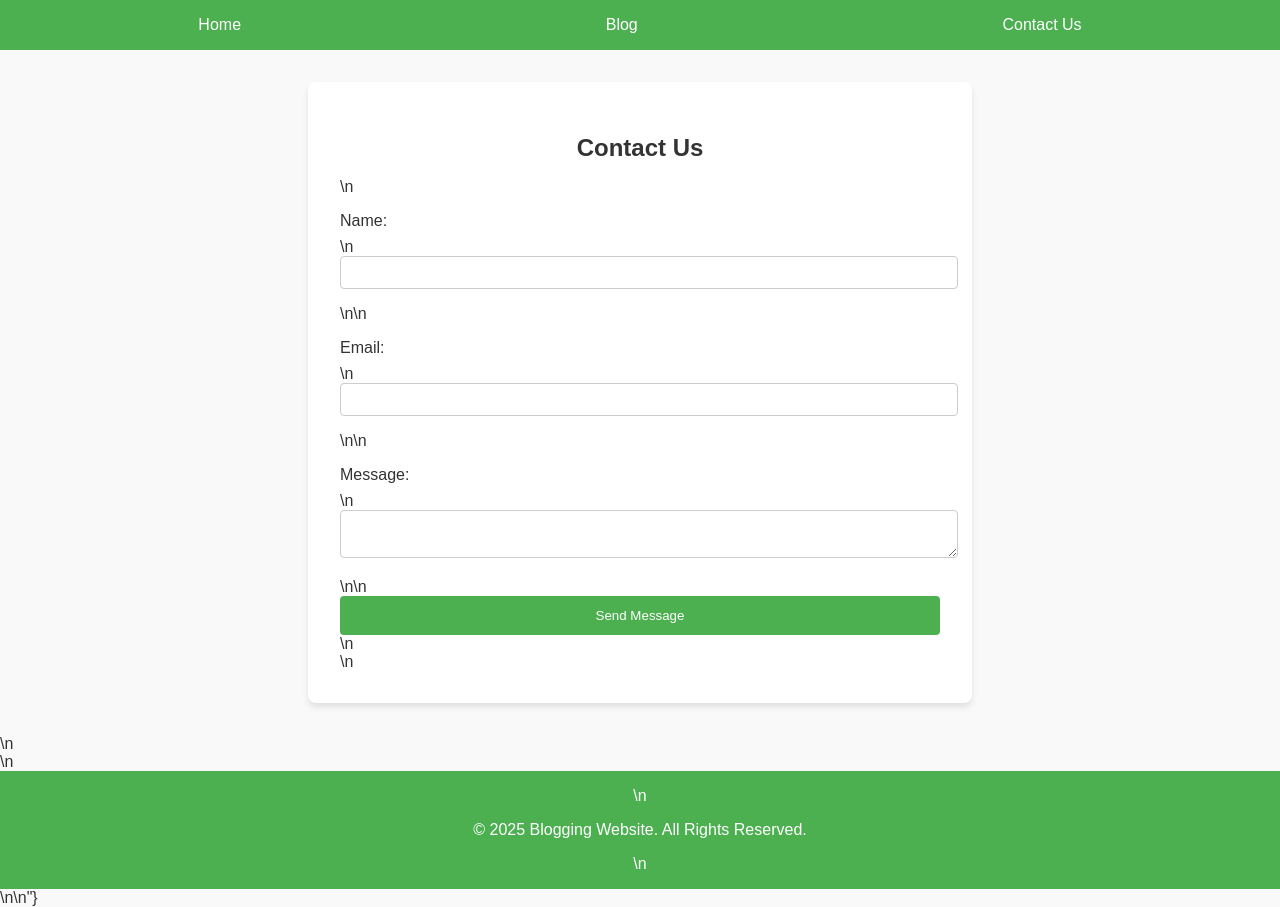
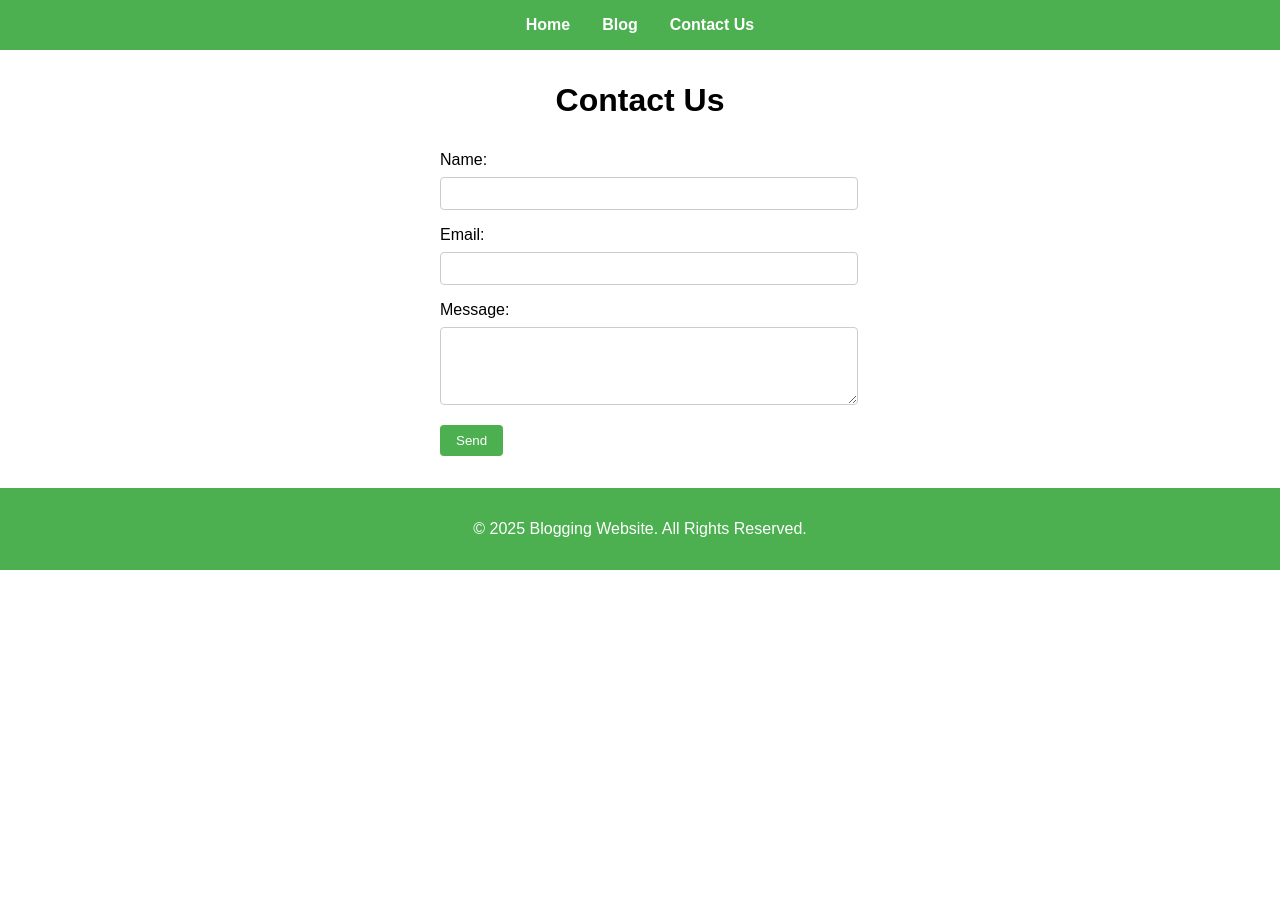
Before and after one commit to ranaqasim22/Blogging-Website, a website: page src/contact.html in a window 1280 px wide. After the commit the page ends 800 px from the top, so only its background shows below. Drawn offline with Linux system fonts and the light colour scheme.

Commit message:
contact us html and css added

```diff
--- a/src/contact.html
+++ b/src/contact.html
@@ -3,7 +3,7 @@
 <head>
     <meta charset="UTF-8">
     <meta name="viewport" content="width=device-width, initial-scale=1.0">
-    <title>Contact Us | Blogging Website</title>
+    <title>Contact Us</title>
     <link rel="stylesheet" href="../style/contact.css">
 </head>
 <body>
@@ -17,14 +17,22 @@
         </nav>
     </header>
     <main>
-        <section class="contact-form">
-            <h1>Contact Us</h1>
-            <form>\n                <label for=\"name\">Name:</label>\n
-                  <input type=\"text\" id=\"name\" name=\"name\" required>\n\n
-                             <label for=\"email\">Email:</label>\n
-                               <input type=\"email\" id=\"email\" name=\"email\" required>\n\n
-                                             <label for=\"message\">Message:</label>\n
-                                                   <textarea id=\"message\" name=\"message\" rows=\"4\" required></textarea>\n\n
-                                                               <button type=\"submit\">Send Message</button>\n
-                                                               </form>\n        </section>\n    </main>\n    <footer>\n
-                                                                      <p>&copy; 2025 Blogging Website. All Rights Reserved.</p>\n    </footer>\n</body>\n</html>"}
+        <h1>Contact Us</h1>
+        <form>
+            <label for="name">Name:</label>
+            <input type="text" id="name" name="name" required>
+
+            <label for="email">Email:</label>
+            <input type="email" id="email" name="email" required>
+
+            <label for="message">Message:</label>
+            <textarea id="message" name="message" rows="4" required></textarea>
+
+            <button type="submit">Send</button>
+        </form>
+    </main>
+    <footer>
+        <p>&copy; 2025 Blogging Website. All Rights Reserved.</p>
+    </footer>
+</body>
+</html>
--- a/style/contact.css
+++ b/style/contact.css
@@ -2,8 +2,7 @@ body {
     font-family: Arial, sans-serif;
     margin: 0;
     padding: 0;
-    background-color: #f9f9f9;
-    color: #333;
+    text-align: center;
 }
 
 header {
@@ -14,37 +13,38 @@ header {
 
 nav ul {
     list-style: none;
-    display: flex;
-    justify-content: space-around;
     margin: 0;
     padding: 0;
+    display: flex;
+    justify-content: center;
+}
+
+nav ul li {
+    margin: 0 1rem;
 }
 
 nav ul li a {
     color: white;
     text-decoration: none;
+    font-weight: bold;
 }
 
-.contact-form {
-    padding: 2rem;
-    margin: 2rem auto;
-    max-width: 600px;
-    background-color: #ffffff;
-    border-radius: 8px;
-    box-shadow: 0 4px 6px rgba(0, 0, 0, 0.1);
+h1 {
+    margin-top: 2rem;
 }
 
-.contact-form h1 {
-    margin-bottom: 1rem;
-    text-align: center;
+form {
+    margin: 2rem auto;
+    max-width: 400px;
+    text-align: left;
 }
 
-.contact-form label {
+label {
     display: block;
-    margin: 1rem 0 0.5rem;
+    margin-bottom: 0.5rem;
 }
 
-.contact-form input, .contact-form textarea {
+input, textarea {
     width: 100%;
     padding: 0.5rem;
     margin-bottom: 1rem;
@@ -52,23 +52,21 @@ nav ul li a {
     border-radius: 4px;
 }
 
-.contact-form button {
-    display: block;
-    width: 100%;
-    padding: 0.75rem;
+button {
     background-color: #4CAF50;
     color: white;
+    padding: 0.5rem 1rem;
     border: none;
     border-radius: 4px;
     cursor: pointer;
 }
 
-.contact-form button:hover {
+button:hover {
     background-color: #45a049;
 }
 
 footer {
-    text-align: center;
+    margin-top: 2rem;
     padding: 1rem;
     background-color: #4CAF50;
     color: white;
```
